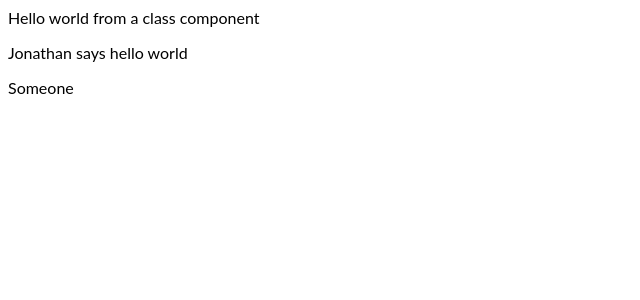
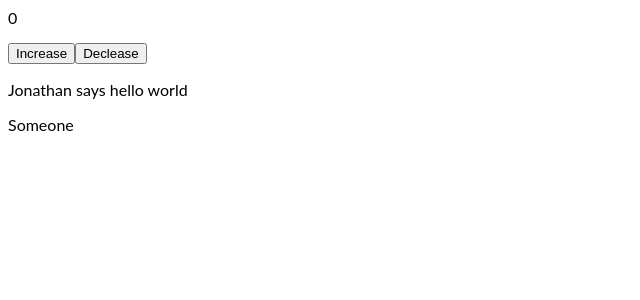
Before and after one commit to jhz-dev/fundamentos-react, a React (Create React App) app: page / in a window 1280 px wide. Shown: the top 300 px of the page, without its empty margins (0-640 px from the left). Built offline with nearby package versions, Linux system fonts and the light colour scheme.

Commit message:
react state

```diff
--- a/src/App.js
+++ b/src/App.js
@@ -13,6 +13,10 @@ import "./style.css";
  * JSX
  * Similar syntax to html
  * for using/calling a component <ComponentName/>
+ *
+ *
+ * STATE
+ * save some data/ is every thing that a component needs to work properly
  */
 
 // functional component
@@ -27,13 +31,37 @@ const MyComponent = props => {
 };
 
 // class component
-class MyClassComponent extends Component {
-  constructor() {
-    super();
+class Counter extends Component {
+  constructor(props) {
+    super(props);
+
+    this.state = {
+      counter: 0
+    };
   }
 
+  increase = () => {
+    this.setState({
+      counter: this.state.counter + 1
+    });
+  };
+
+  decrease = () => {
+    const counter = this.state.counter > 0 ? this.state.counter - 1 : 0;
+
+    this.setState({ counter });
+  };
+
   render() {
-    return <p>Hello world from a class component</p>;
+    const { counter } = this.state;
+
+    return (
+      <div>
+        <p>{counter}</p>
+        <button onClick={this.increase}>Increase</button>
+        <button onClick={this.decrease}>Declease</button>
+      </div>
+    );
   }
 }
 
@@ -42,7 +70,7 @@ export default function App() {
 
   return (
     <div>
-      <MyClassComponent />
+      <Counter />
       <MyComponent name={name}>
         <p>Someone</p>
       </MyComponent>
```
